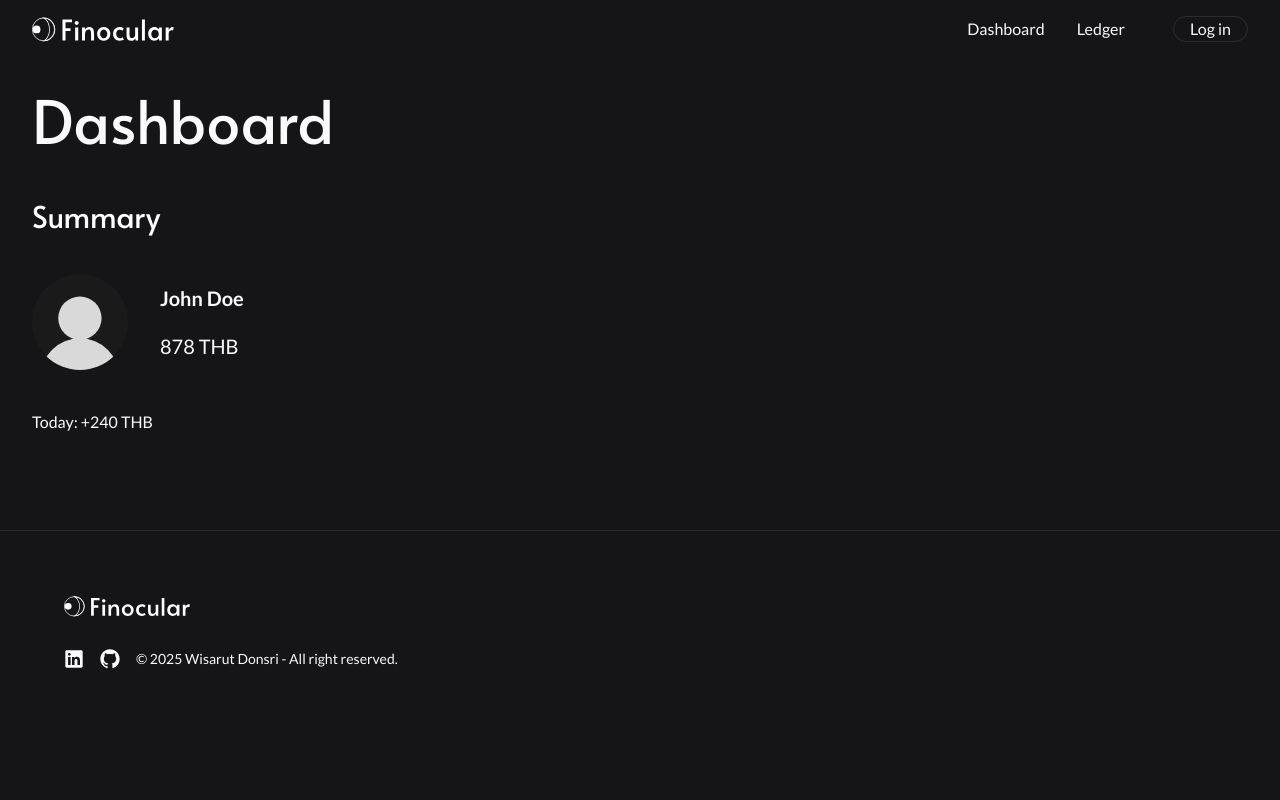
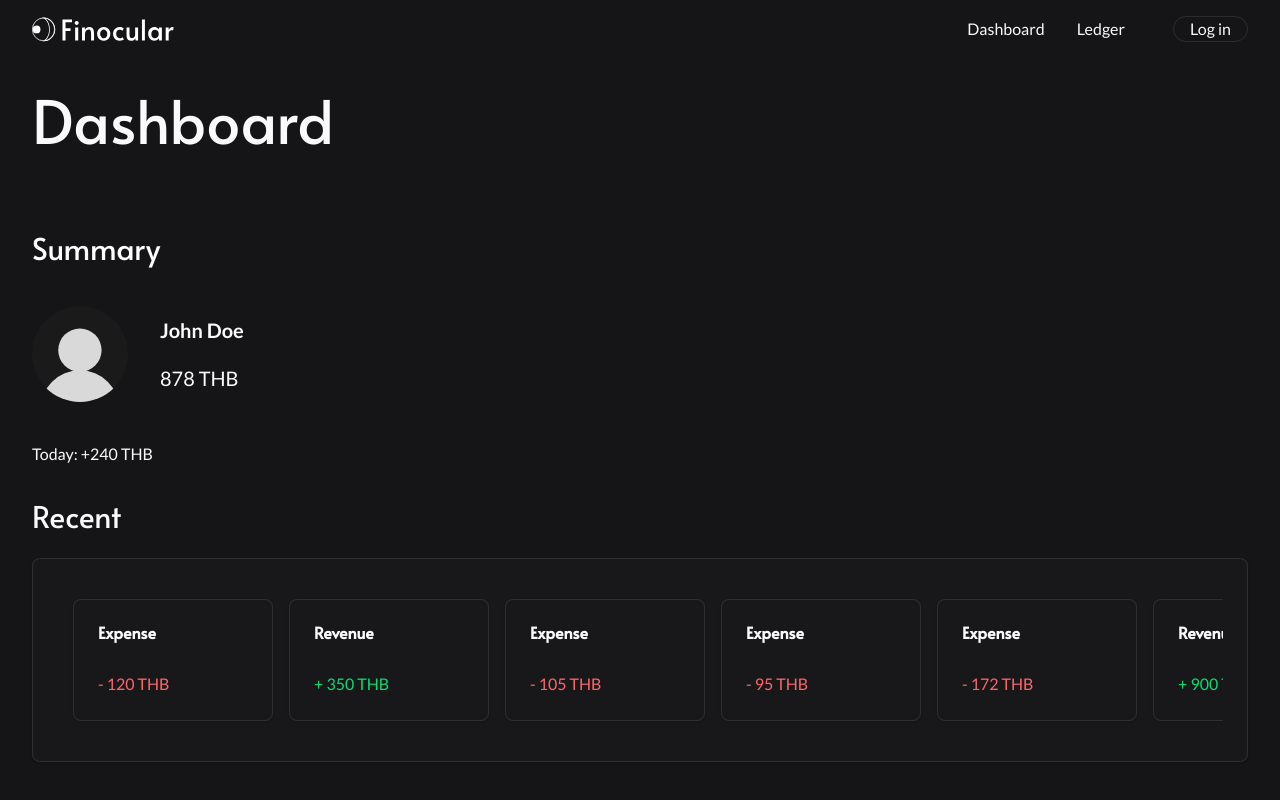
Before and after one commit to dwisarut/finocular, a React (Vite) app: page /dashboard in a window 1280 px wide. Shown: the top 800 px of the page. Built offline with nearby package versions, Linux system fonts and the light colour scheme.

Commit message:
feat: add recent transaction component to dashboard page

```diff
--- a/src/components/Dashboard.tsx
+++ b/src/components/Dashboard.tsx
@@ -1,15 +1,17 @@
 import { LinkedInLogoIcon, GitHubLogoIcon } from "@radix-ui/react-icons";
 import { Link } from "react-router-dom";
 import SummarySection from "./SummaryDB";
+import TransactionSection from "./RecentTransaction";
 
 function Dashboard() {
   return (
     <>
-      <div className="flex flex-col container">
+      <div className="flex flex-col container gap-8">
         <h1 className="text-contrast-text text-6xl m-8 ml-0 pb-4 w-3xl h-auto alata">
           Dashboard
         </h1>
         <SummarySection />
+        <TransactionSection />
       </div>
       <footer className="border-t border-border mt-24">
         <div className="flex container flex-col mt-8 mb-8">
--- /dev/null
+++ b/src/components/RecentTransaction.tsx
@@ -0,0 +1,56 @@
+// NOTE: This is the recent transaction history
+// COMPONENTS: Cards
+import { Card, CardContent, CardHeader, CardTitle } from "@/components/ui/card";
+import { ScrollArea, ScrollBar } from "@/components/ui/scroll-area";
+import rows from "./MockData";
+
+function TransactionSection() {
+  return (
+    <>
+      <div className="flex flex-col gap-6">
+        <h1 className="text-3xl">Recent</h1>
+        <Card>
+          <CardContent>
+            <ScrollArea className="w-full whitespace-nowrap">
+              <div className="flex flex-row gap-4 p-4">
+                {rows.map((data) => {
+                  const isRevenue = data.type === "Revenue";
+
+                  if (isRevenue)
+                    return (
+                      <Card key={data.ref} className="min-w-[200px]">
+                        <CardHeader>
+                          <CardTitle className="Alata">{data.type}</CardTitle>
+                        </CardHeader>
+                        <CardContent>
+                          <p className="lato text-green-400">
+                            + {data.value} THB
+                          </p>
+                        </CardContent>
+                      </Card>
+                    );
+                  else
+                    return (
+                      <Card key={data.ref} className="min-w-[200px]">
+                        <CardHeader>
+                          <CardTitle className="Alata">{data.type}</CardTitle>
+                        </CardHeader>
+                        <CardContent>
+                          <p className="lato text-red-400">
+                            - {data.value} THB
+                          </p>
+                        </CardContent>
+                      </Card>
+                    );
+                })}
+              </div>
+              <ScrollBar orientation="horizontal" className="mt-6" />
+            </ScrollArea>
+          </CardContent>
+        </Card>
+      </div>
+    </>
+  );
+}
+
+export default TransactionSection;
```
